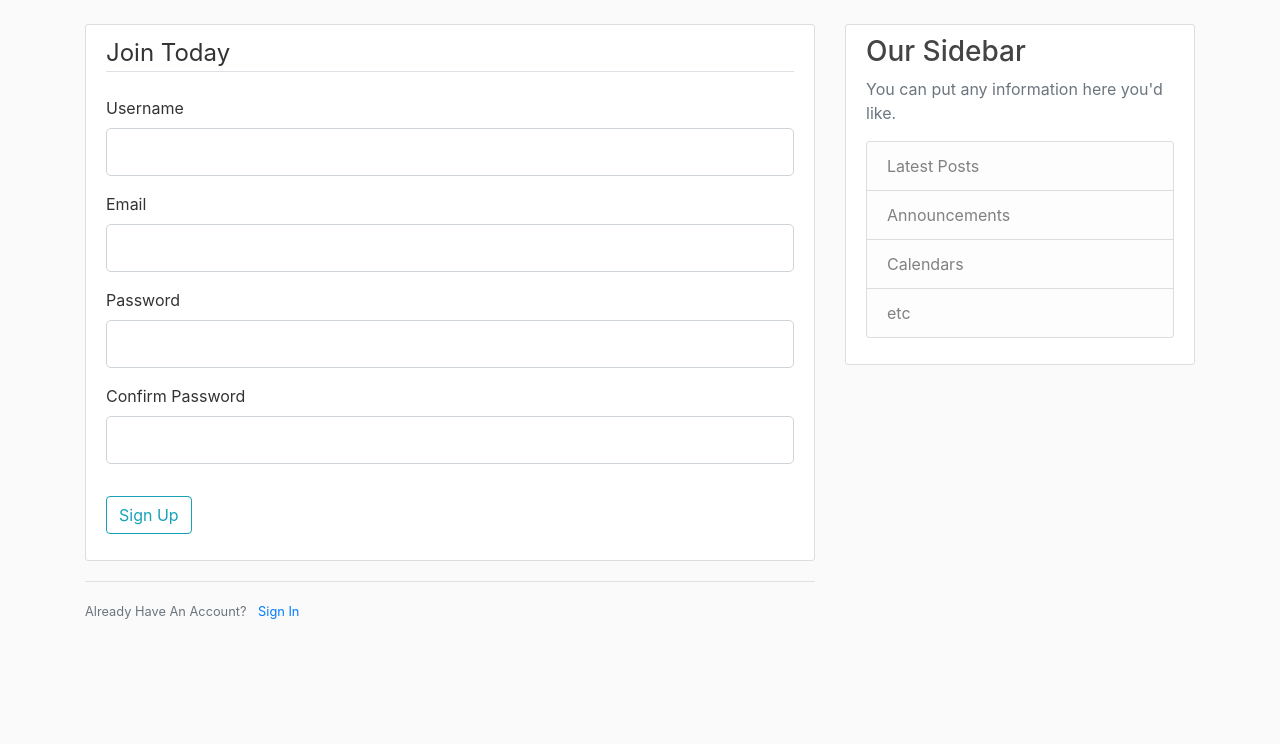
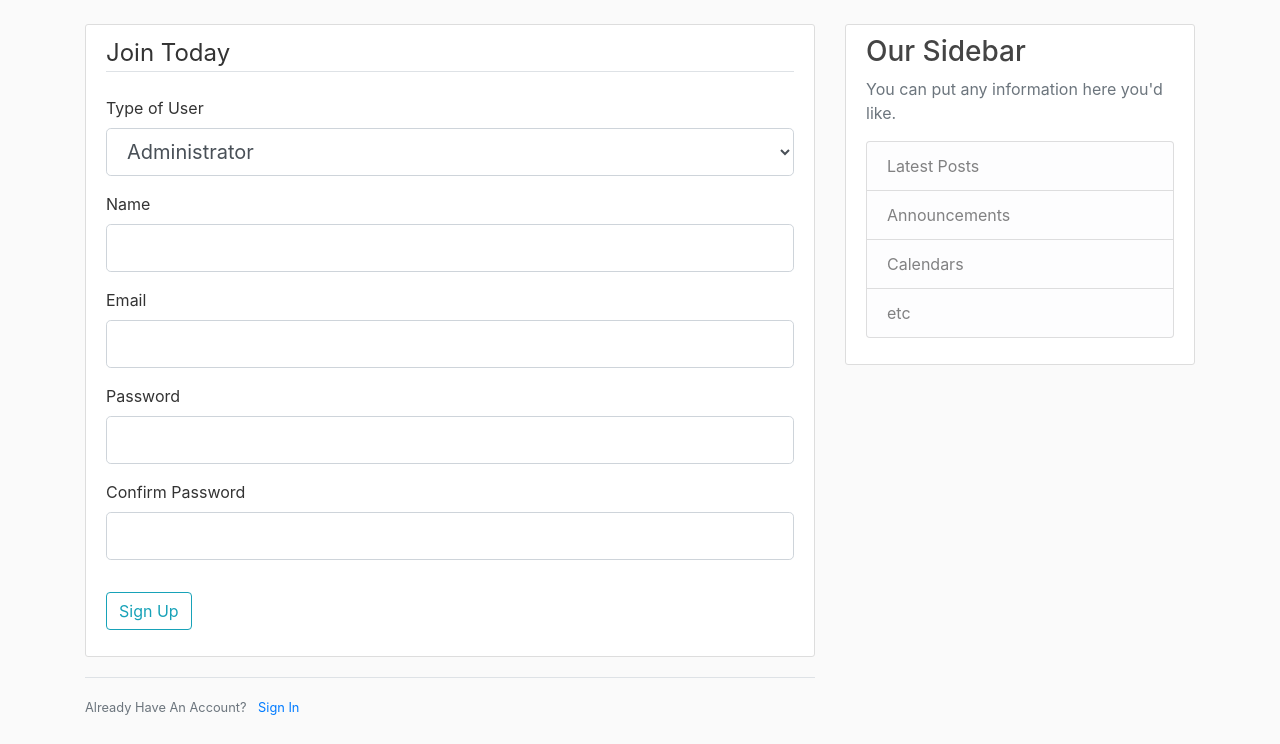
Before and after one commit to SeedrikMTL-dev/COMP353, a Flask app: page /register in a window 1280 px wide. Shown: the part 56-800 px from the top of the page. Run offline with Flask 2, Linux system fonts and the light colour scheme; some libraries are stand-ins or nearby versions.

Commit message:
Add files via upload

```diff
--- a/MainProject_COMP353/MainProject/forms.py
+++ b/MainProject_COMP353/MainProject/forms.py
@@ -3,25 +3,20 @@
 from flask_wtf import FlaskForm
 from flask_wtf.file import FileField, FileAllowed
 from flask_login import current_user
-from wtforms import StringField, PasswordField, SubmitField, BooleanField, TextAreaField
+from wtforms import StringField, PasswordField, SubmitField, BooleanField, TextAreaField, SelectField
 from wtforms.validators import DataRequired, Length, Email, EqualTo, ValidationError
 from MainProject.models import User
 
 
 class RegistrationForm(FlaskForm):
-    username = StringField('Username',
-                           validators=[DataRequired(), Length(min=2, max=20)])
+    userType = SelectField('Type of User', choices=['Administrator', 'Employer', 'Employee/User'])
+    name = StringField('Name', validators=[DataRequired()])
     email = StringField('Email',
                         validators=[DataRequired(), Email()])
     password = PasswordField('Password', validators=[DataRequired()])
     confirm_password = PasswordField('Confirm Password',
                                      validators=[DataRequired(), EqualTo('password')])
     submit = SubmitField('Sign Up')
-
-    def validate_username(self, username):
-        user = User.query.filter_by(username=username.data).first()
-        if user:
-            raise ValidationError('That username is taken. Please choose a different one.')
 
     def validate_email(self, email):
         user = User.query.filter_by(email=email.data).first()
@@ -30,24 +25,18 @@ class RegistrationForm(FlaskForm):
 
 
 class LoginForm(FlaskForm):
-    username = StringField('Username', validators=[DataRequired(), Length(min=2, max=20)])
+    email = StringField('Email',
+                        validators=[DataRequired(), Email()])
     password = PasswordField('Password', validators=[DataRequired()])
     remember = BooleanField('Remember Me')
     submit = SubmitField('Login')
 
 
 class UpdateAccountForm(FlaskForm):
-    username = StringField('Username',
-                           validators=[DataRequired(), Length(min=2, max=20)])
+    name = StringField('Name', validators=[DataRequired()])
     email = StringField('Email',
                         validators=[DataRequired(), Email()])
     submit = SubmitField('Update')
-
-    def validate_username(self, username):
-        if username.data != current_user.username:
-            user = User.query.filter_by(username=username.data).first()
-            if user:
-                raise ValidationError('That username is taken. Please choose a different one.')
 
     def validate_email(self, email):
         if email.data != current_user.email:
--- a/MainProject_COMP353/MainProject/routes.py
+++ b/MainProject_COMP353/MainProject/routes.py
@@ -31,7 +31,7 @@ def register():
     form = RegistrationForm()
     if form.validate_on_submit():
         hashed_password = bcrypt.generate_password_hash(form.password.data).decode('utf-8')
-        user = User(username=form.username.data, email=form.email.data, password=hashed_password)
+        user = User(email=form.email.data, name=form.name.data, password=hashed_password, userType=form.userType.data)
         db.session.add(user)
         db.session.commit()
         flash('Your account has been created! You are now able to log in', 'success')
@@ -45,13 +45,13 @@ def login():
         return redirect(url_for('home'))
     form = LoginForm()
     if form.validate_on_submit():
-        user = User.query.filter_by(username=form.username.data).first()
+        user = User.query.filter_by(email=form.email.data).first()
         if user and bcrypt.check_password_hash(user.password, form.password.data):
             login_user(user, remember=form.remember.data)
             next_page = request.args.get('next')
             return redirect(next_page) if next_page else redirect(url_for('home'))
         else:
-            flash('Login Unsuccessful. Please check username and password', 'danger')
+            flash('Login Unsuccessful. Please check email and password', 'danger')
     return render_template('login.html', title='Login', form=form)
 
 
@@ -66,14 +66,14 @@ def logout():
 def profile():
     form = UpdateAccountForm()
     if form.validate_on_submit():
-        current_user.username = form.username.data
         current_user.email = form.email.data
+        current_user.name = form.name.data
         db.session.commit()
         flash('Your profile has been updated!', 'success')
         return redirect(url_for('profile'))
     elif request.method == 'GET':
-        form.username.data = current_user.username
         form.email.data = current_user.email
+        form.name.data = current_user.name
     return render_template('profile.html', title='Profile', form=form)
 
 
@@ -129,10 +129,10 @@ def delete_post(post_id):
     return redirect(url_for('home'))
 
 
-@app.route("/user/<string:username>")  # route to show all posts of that username
-def user_posts(username):
+@app.route("/user/<string:name>")  # route to show all posts of that email
+def user_posts(name):
     page = request.args.get('page', 1, type=int)
-    user = User.query.filter_by(username=username).first_or_404()
+    user = User.query.filter_by(name=name).first_or_404()
     posts = Post.query.filter_by(author=user).order_by(Post.date_posted.desc()).paginate(page=page, per_page=5)
     return render_template('user_post.html', posts=posts, user=user)
 
@@ -159,7 +159,7 @@ def reset_request():
         user = User.query.filter_by(email=form.email.data).first()
         send_reset_email(user)
         flash('An email has been sent with instructions to reset your password', 'info')
-        return  redirect(url_for('login'))
+        return redirect(url_for('login'))
     return render_template('reset_request.html', title='Reset Password', form=form)
 
 
--- a/MainProject_COMP353/MainProject/templates/baseTemplate.html
+++ b/MainProject_COMP353/MainProject/templates/baseTemplate.html
@@ -27,7 +27,6 @@
           <div class="collapse navbar-collapse" id="navbarToggle">
             <div class="navbar-nav mr-auto">
               <a class="nav-item nav-link" href="{{ url_for('home') }}">Home</a>
-{#              <a class="nav-item nav-link" href="{{ url_for('about') }}">About</a>#}
             </div>
             <!-- Navbar Right Side -->
             <div class="navbar-nav">
--- a/MainProject_COMP353/MainProject/templates/home.html
+++ b/MainProject_COMP353/MainProject/templates/home.html
@@ -6,7 +6,7 @@
         <article class="media content-section">
           <div class="media-body">
             <div class="article-metadata">
-              <a class="mr-2" href="{{ url_for('user_posts', username=post.author.username) }}">{{ post.author.username }}</a>
+              <a class="mr-2" href="{{ url_for('user_posts', name=post.author.name) }}">{{ post.author.name }}</a>
               <small class="text-muted">{{ post.date_posted.strftime('%Y-%m-%d') }}</small>
             </div>
             <h2><a class="article-title" href="{{ url_for('post', post_id=post.id) }}">{{ post.title }}</a></h2>
--- a/MainProject_COMP353/MainProject/templates/post.html
+++ b/MainProject_COMP353/MainProject/templates/post.html
@@ -5,7 +5,7 @@
   <article class="media content-section">
     <div class="media-body">
       <div class="article-metadata">
-        <a class="mr-2" href="{{ url_for('user_posts', username=post.author.username) }}">{{ post.author.username }}</a>
+        <a class="mr-2" href="{{ url_for('user_posts', name=post.author.name) }}">{{ post.author.name }}</a>
         <small class="text-muted">{{ post.date_posted.strftime('%Y-%m-%d') }}</small>
         {% if post.author == current_user %}
           <div>
--- a/MainProject_COMP353/MainProject/templates/register.html
+++ b/MainProject_COMP353/MainProject/templates/register.html
@@ -7,18 +7,30 @@
             {{ form.hidden_tag() }}
             <fieldset class="form-group">
                 <legend class="border-bottom mb-4">Join Today</legend>
-                <div class="form-group">
-                    {{ form.username.label(class="form-control-label") }}
-
-                    {% if form.username.errors %}
-                        {{ form.username(class="form-control form-control-lg is-invalid") }}
+            <div class="form-group">
+                    {{ form.userType.label(class="form-control-label") }}
+                    {% if form.userType.errors %}
+                        {{ form.userType(class="form-control form-control-lg is-invalid") }}
                         <div class="invalid-feedback">
-                            {% for error in form.username.errors %}
+                            {% for error in form.userType.errors %}
                                 <span>{{ error }}</span>
                             {% endfor %}
                         </div>
                     {% else %}
-                        {{ form.username(class="form-control form-control-lg") }}
+                        {{ form.userType(class="form-control form-control-lg") }}
+                    {% endif %}
+                </div>
+            <div class="form-group">
+                    {{ form.name.label(class="form-control-label") }}
+                    {% if form.name.errors %}
+                        {{ form.name(class="form-control form-control-lg is-invalid") }}
+                        <div class="invalid-feedback">
+                            {% for error in form.name.errors %}
+                                <span>{{ error }}</span>
+                            {% endfor %}
+                        </div>
+                    {% else %}
+                        {{ form.name(class="form-control form-control-lg") }}
                     {% endif %}
                 </div>
                 <div class="form-group">
```
Also changed, not shown: MainProject_COMP353/MainProject/models.py (+17 -2 lines), MainProject_COMP353/MainProject/templates/login.html (+5 -5 lines), MainProject_COMP353/MainProject/templates/profile.html (+17 -16 lines), MainProject_COMP353/MainProject/templates/user_post.html (+4 -4 lines), MainProject_COMP353/MainProject/site.db.
